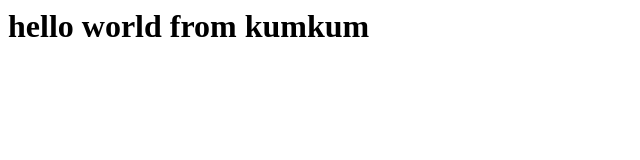
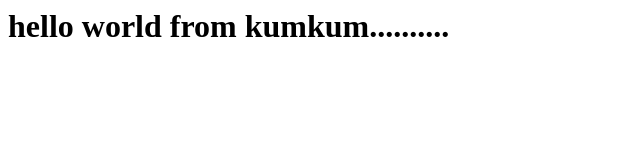
Before and after one commit to Aniket89598/aniket, a plain HTML site: page index.html in a window 1280 px wide. Shown: the full height of the page, 0-640 px from the left. Drawn offline with Linux system fonts and the light colour scheme.

Commit message:
secound1

```diff
--- a/index.html
+++ b/index.html
@@ -1 +1 @@
-<h1>hello world from kumkum</h1>
+<h1>hello world from kumkum..........</h1>
```
